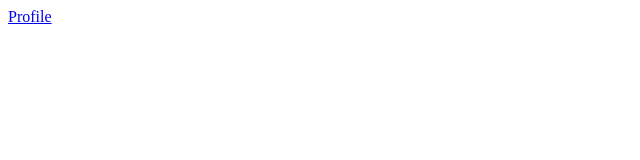
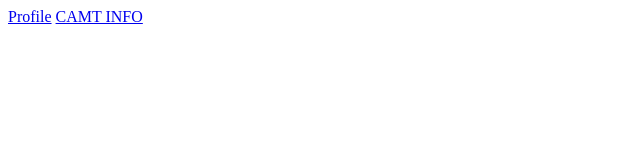
Before and after one commit to Drwby/Lab3, a plain HTML site: page index.html in a window 1280 px wide. Shown: the whole page, without its empty margins (0-640 px from the left). Drawn offline with Linux system fonts and the light colour scheme.

Commit message:
another feature

```diff
--- a/index.html
+++ b/index.html
@@ -1 +1,2 @@
 <a href="profile.html">Profile</a>
+<a href="https://camt.cmu.ac.th/index.php/th/">CAMT INFO</a>
```
